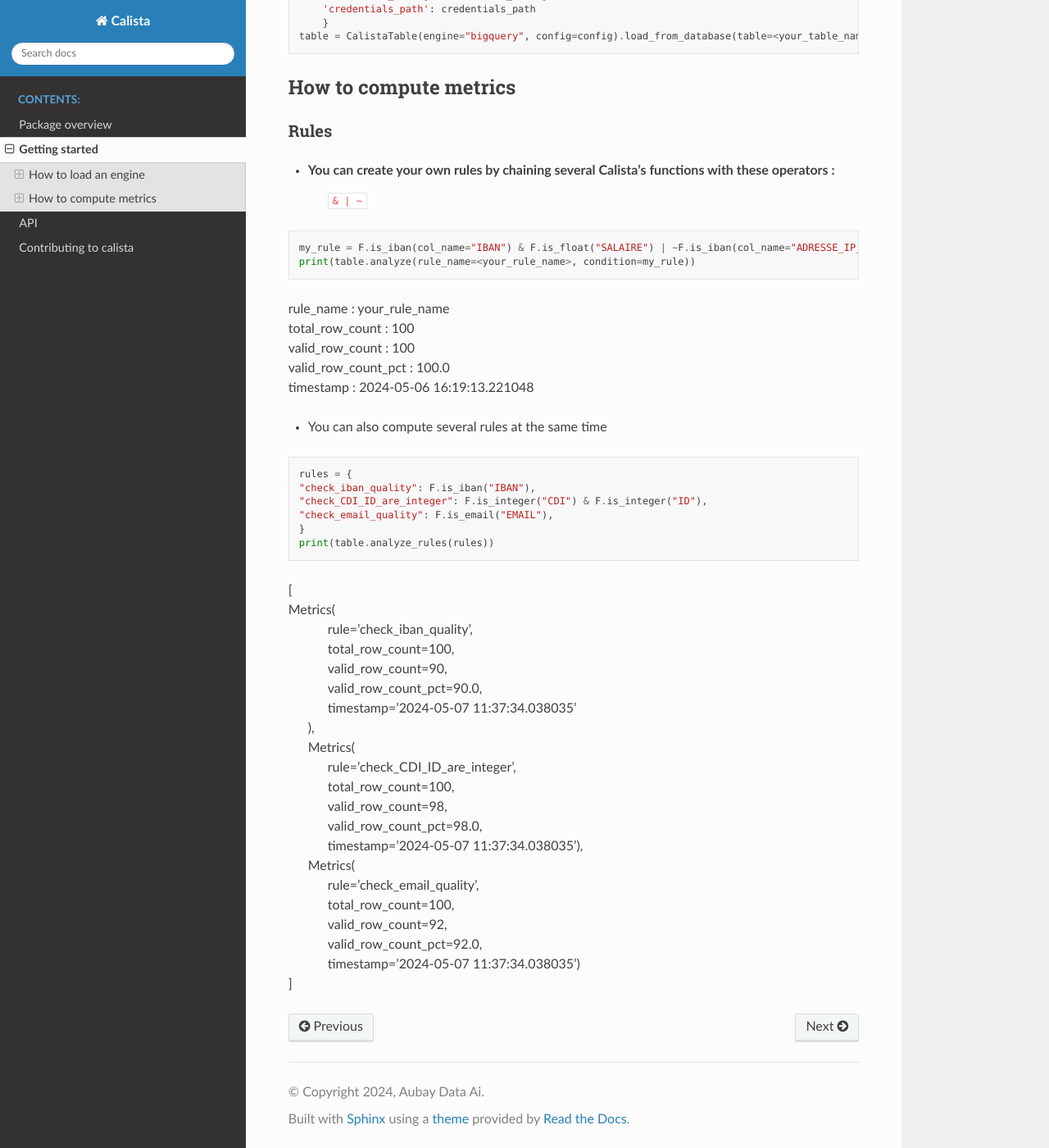
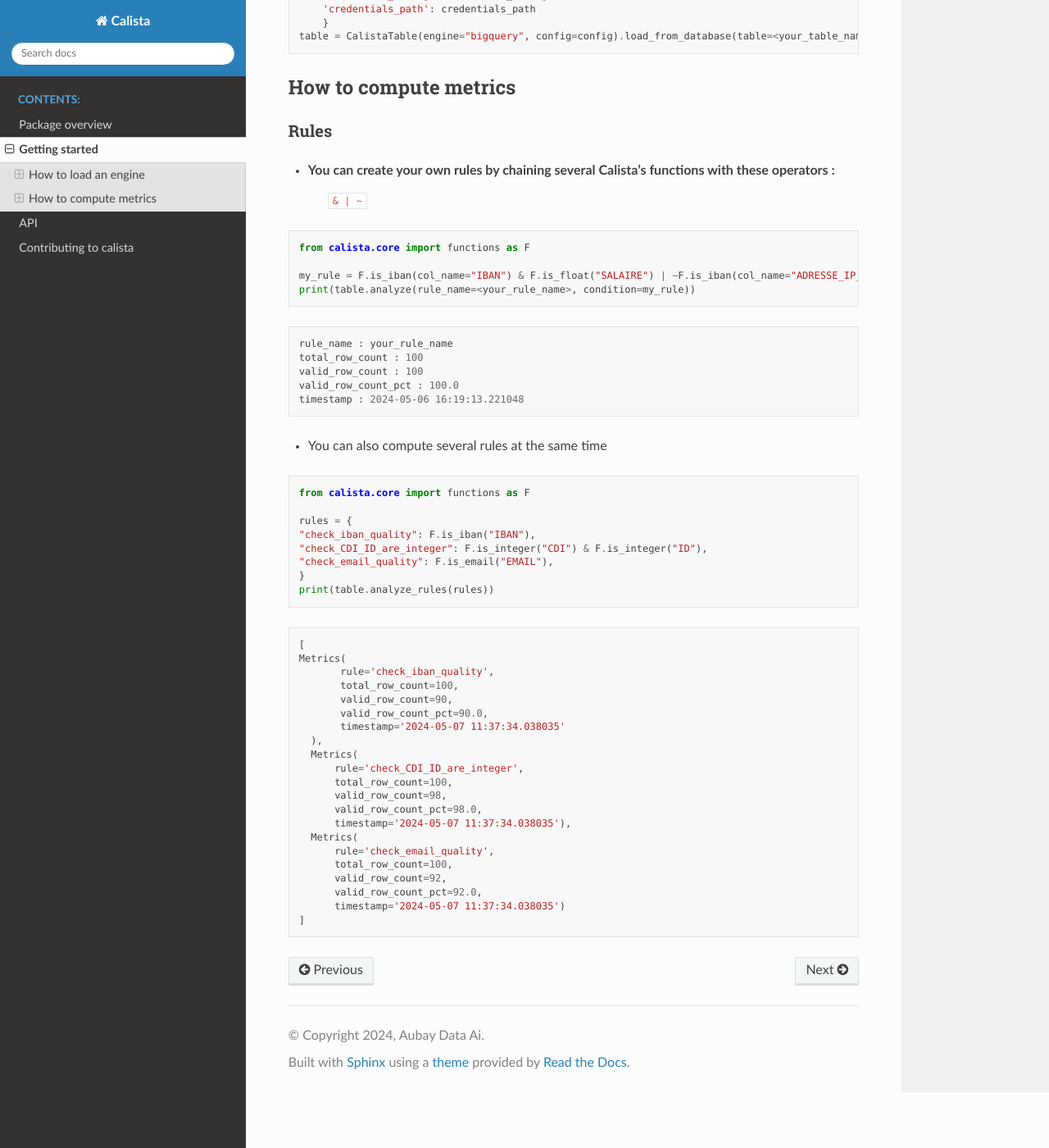
Before and after one commit to Aubay-Data-AI/calista, a Sphinx documentation site: the page built from docs/getting_started.rst, in a window 1280 px wide and 1400 px high, scrolled down 2959 px. Shown: the whole window at 82% size. Built offline with Sphinx 7.4.7 and the Read the Docs theme 2.0.0, drawn with Linux system fonts in a browser that asks for light colours.

Commit message:
Update documentation and credentials

```diff
--- a/docs/getting_started.rst
+++ b/docs/getting_started.rst
@@ -120,7 +120,7 @@
      table = CalistaTable(engine="snowflake", config=config) \
          .load_from_database(database=<your_database_name>, schema=<your_schema_name>, table=<your_table_name>)
 
-Bigquery
+BigQuery
 ^^^^^^^^
 
 As this engine is developed in SQL, before computing a rule, a configuration must be defined to connect to the BigQuery data warehouse.
@@ -158,18 +158,24 @@
 
 .. code-block:: python
 
+    from calista.core import functions as F
+
     my_rule = F.is_iban(col_name="IBAN") & F.is_float("SALAIRE") | ~F.is_iban(col_name="ADRESSE_IP_V4")
     print(table.analyze(rule_name=<your_rule_name>, condition=my_rule))
 
-| rule_name : your_rule_name
-| total_row_count : 100
-| valid_row_count : 100
-| valid_row_count_pct : 100.0
-| timestamp : 2024-05-06 16:19:13.221048
+.. code-block:: python
+
+    rule_name : your_rule_name
+    total_row_count : 100
+    valid_row_count : 100
+    valid_row_count_pct : 100.0
+    timestamp : 2024-05-06 16:19:13.221048
 
 * You can also compute several rules at the same time
 
 .. code-block:: python
+
+    from calista.core import functions as F
 
     rules = {
     "check_iban_quality": F.is_iban("IBAN"),
@@ -178,25 +184,26 @@
     }
     print(table.analyze_rules(rules))
 
+.. code-block:: python
 
-| [
-| Metrics(
-|        rule='check_iban_quality',
-|        total_row_count=100,
-|        valid_row_count=90,
-|        valid_row_count_pct=90.0,
-|        timestamp='2024-05-07 11:37:34.038035'
-|   ),
-|   Metrics(
-|       rule='check_CDI_ID_are_integer',
-|       total_row_count=100,
-|       valid_row_count=98,
-|       valid_row_count_pct=98.0,
-|       timestamp='2024-05-07 11:37:34.038035'),
-|   Metrics(
-|       rule='check_email_quality',
-|       total_row_count=100,
-|       valid_row_count=92,
-|       valid_row_count_pct=92.0,
-|       timestamp='2024-05-07 11:37:34.038035')
-| ]
+    [
+    Metrics(
+           rule='check_iban_quality',
+           total_row_count=100,
+           valid_row_count=90,
+           valid_row_count_pct=90.0,
+           timestamp='2024-05-07 11:37:34.038035'
+      ),
+      Metrics(
+          rule='check_CDI_ID_are_integer',
+          total_row_count=100,
+          valid_row_count=98,
+          valid_row_count_pct=98.0,
+          timestamp='2024-05-07 11:37:34.038035'),
+      Metrics(
+          rule='check_email_quality',
+          total_row_count=100,
+          valid_row_count=92,
+          valid_row_count_pct=92.0,
+          timestamp='2024-05-07 11:37:34.038035')
+    ]
```
Also changed, not shown: README.md (+4 -0 lines), 1 other file.
